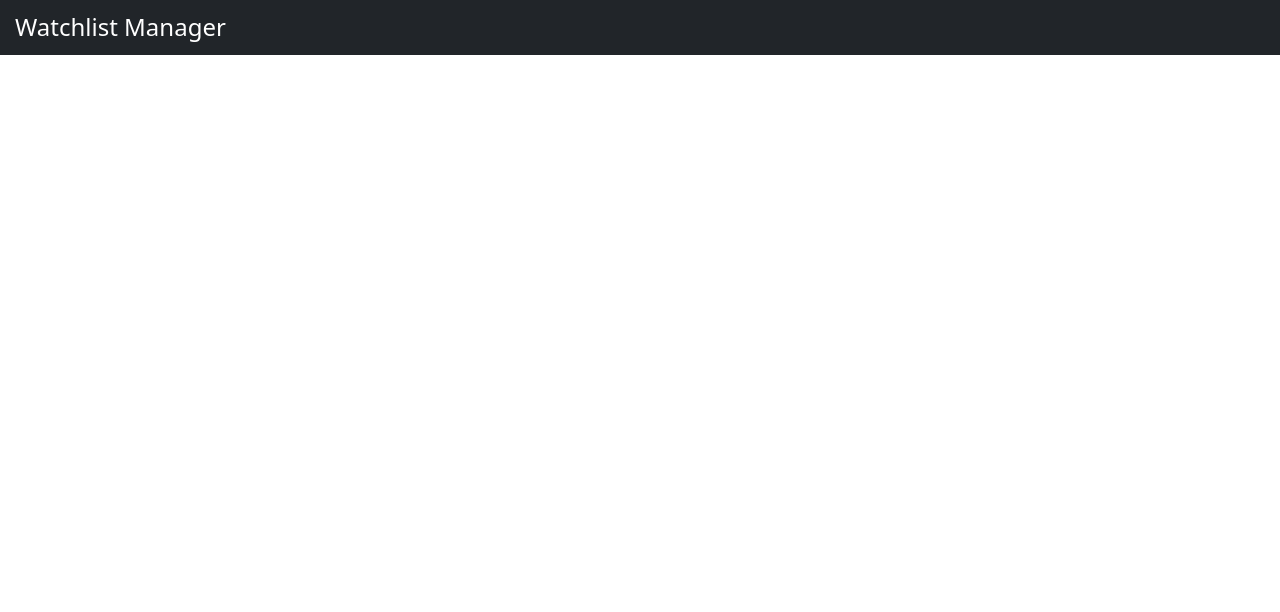
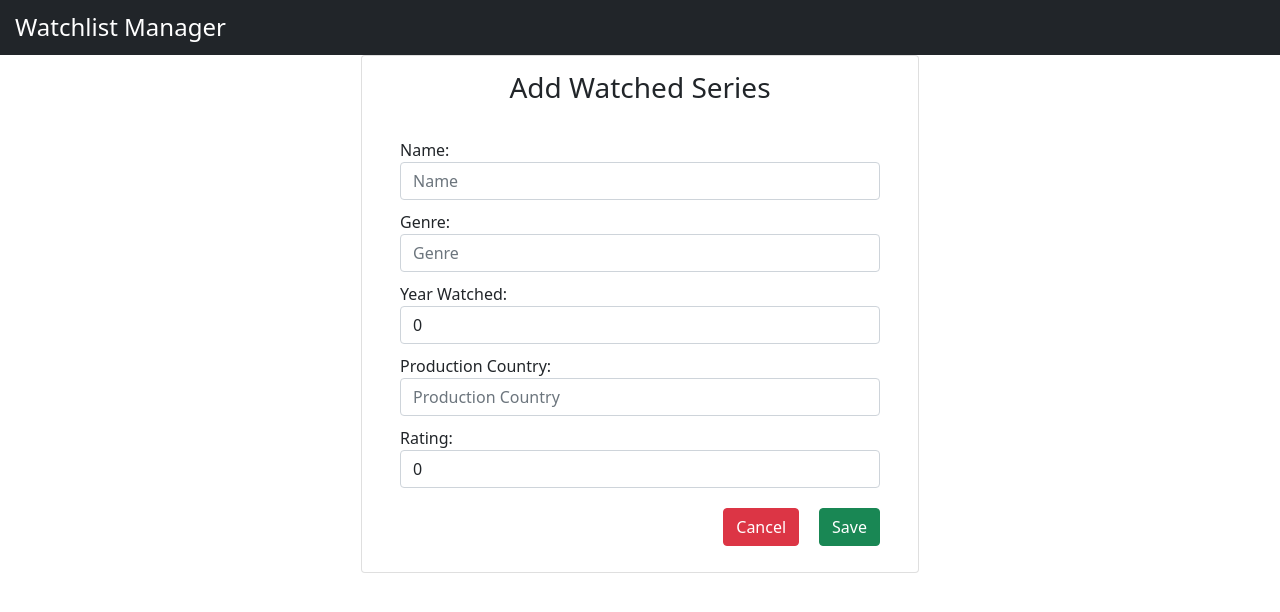
Before and after one commit to Waggeling/watchlist-manager, a React (Create React App) app in the folder watchlist-manager-frontend/: page /add-watchedseries in a window 1280 px wide. Before the commit this address had no page. Shown: the top 612 px of the page. Built offline with nearby package versions, Linux system fonts and the light colour scheme.

Commit message:
Created component for adding new watched series and routing

```diff
--- a/watchlist-manager-frontend/src/App.css
+++ b/watchlist-manager-frontend/src/App.css
@@ -40,3 +40,11 @@
 h2 {
   padding: 15px;
 }
+
+h3 {
+  padding-top: 15px;
+}
+
+.form-group {
+  margin: 10px;
+}
--- a/watchlist-manager-frontend/src/App.js
+++ b/watchlist-manager-frontend/src/App.js
@@ -1,6 +1,8 @@
 import './App.css';
 import { BrowserRouter as Router, Route, Routes } from 'react-router-dom';
+import CreateWatchedSeriesComponent from './components/CreateWatchedSeriesComponent';
 import HeaderComponent from './components/HeaderComponent';
+import HOCForRouteProps from './components/HOCForRouteProps';
 import HomeComponent from './components/HomeComponent';
 import ListWatchedSeriesComponent from './components/ListWatchedSeriesComponent';
 
@@ -11,8 +13,9 @@ function App() {
           <HeaderComponent />
           <div className="container">
             <Routes>
-              <Route path="/" element={<HomeComponent />}></Route>
-              <Route path="/watchedseries" element={<ListWatchedSeriesComponent />}></Route>
+              <Route path="/" element={<HOCForRouteProps Component={HomeComponent} />}></Route>
+              <Route path="watchedseries" element={<HOCForRouteProps Component={ListWatchedSeriesComponent} />}></Route>
+              <Route path="add-watchedseries" element={<HOCForRouteProps Component={CreateWatchedSeriesComponent} />}></Route>
             </Routes>
           </div>
       </Router>
--- /dev/null
+++ b/watchlist-manager-frontend/src/components/CreateWatchedSeriesComponent.js
@@ -0,0 +1,99 @@
+import React, { Component } from 'react';
+
+export default class CreateWatchedSeriesComponent extends Component {
+    constructor(props) {
+      super(props)
+
+      this.state = {
+          name: '',
+          genre: '',
+          yearWatched: 0,
+          productionCountry: '',
+          rating: 0
+      }
+      this.changeNameHandler = this.changeNameHandler.bind(this);
+      this.changeGenreHandler = this.changeGenreHandler.bind(this);
+      this.changeYearWatchedHandler = this.changeYearWatchedHandler.bind(this);
+      this.changeProductionCountryHandler = this.changeProductionCountryHandler.bind(this);
+      this.changeRatingHandler = this.changeRatingHandler.bind(this);
+      this.saveWatchedSeries = this.saveWatchedSeries.bind(this);
+    }
+
+    saveWatchedSeries = (e) => {
+      e.preventDefault();
+      let watchedSeries = {
+        name: this.state.name,
+        genre: this.state.genre,
+        yearWatched: this.state.yearWatched,
+        productionCountry: this.state.productionCountry,
+        rating: this.state.rating
+      }
+      console.log('watched series => ' + JSON.stringify(watchedSeries));
+    }
+
+    changeNameHandler = (event) => {
+      this.setState({name: event.target.value});
+    }
+
+    changeGenreHandler = (event) => {
+      this.setState({genre: event.target.value});
+    }
+
+    changeYearWatchedHandler = (event) => {
+      this.setState({yearWatched: event.target.value});
+    }
+
+    changeProductionCountryHandler = (event) => {
+      this.setState({productionCountry: event.target.value});
+    }
+
+    changeRatingHandler = (event) => {
+      this.setState({rating: event.target.value});
+    }
+
+    cancel() {
+      this.props.navigate('/watchedseries');
+  }
+
+  render() {
+    const btnStyle = {
+      margin: "10px"
+    };
+    return <div>
+        <div className='container'>
+          <div className='row'>
+            <div className='card col-md-6 offset-md-3'>
+              <h3 className='text-center'>Add Watched Series</h3>
+              <div className='card-body'>
+                <form>
+                  <div className='form-group'>
+                    <label>Name:</label>
+                    <input placeholder='Name' name="name" className='form-control' value={this.state.name} onChange={this.changeNameHandler} />
+                  </div>
+                  <div className='form-group'>
+                    <label>Genre:</label>
+                    <input placeholder='Genre' name="genre" className='form-control' value={this.state.genre} onChange={this.changeGenreHandler} />
+                  </div>
+                  <div className='form-group'>
+                    <label>Year Watched:</label>
+                    <input placeholder='Year Watched' name="yearWatched" className='form-control' value={this.state.yearWatched} onChange={this.changeYearWatchedHandler} />
+                  </div>
+                  <div className='form-group'>
+                    <label>Production Country:</label>
+                    <input placeholder='Production Country' name="productionCountry" className='form-control' value={this.state.productionCountry} onChange={this.changeProductionCountryHandler} />
+                  </div>
+                  <div className='form-group'>
+                    <label>Rating:</label>
+                    <input placeholder='Rating' name="rating" className='form-control' value={this.state.rating} onChange={this.changeRatingHandler} />
+                  </div>
+
+                  <button className='btn btn-success float-end' onClick={this.saveWatchedSeries} style={btnStyle}>Save</button>
+                  <button className='btn btn-danger float-end' onClick={this.cancel.bind(this)} style={btnStyle}>Cancel</button>
+                </form>
+              </div>
+            </div>
+          </div>
+        </div>
+    </div>;
+  }
+}
--- /dev/null
+++ b/watchlist-manager-frontend/src/components/HOCForRouteProps.js
@@ -0,0 +1,8 @@
+import { useNavigate } from "react-router-dom";
+
+function HOCForRouteProps({ Component }) {
+  const navigate = useNavigate();
+  return <Component navigate={navigate} />;
+}
+
+export default HOCForRouteProps;
--- a/watchlist-manager-frontend/src/components/ListWatchedSeriesComponent.js
+++ b/watchlist-manager-frontend/src/components/ListWatchedSeriesComponent.js
@@ -2,13 +2,13 @@ import React, { Component } from 'react';
 import WatchedSeriesService from '../services/WatchedSeriesService';
 
 export default class ListWatchedSeriesComponent extends Component {
-
     constructor(props) {
         super(props)
 
         this.state = {
             watchedSeries: []
         }
+        this.addWatchedSeries = this.addWatchedSeries.bind(this);
     }
 
     componentDidMount() {
@@ -17,11 +17,22 @@ export default class ListWatchedSeriesComponent extends Component {
         })
     }
 
+    addWatchedSeries() {
+        this.props.navigate('/add-watchedseries');
+    }
+
     render() {
+    const btnStyle = {
+        width: "190px",
+        marginBottom: "15px"
+    };
     return <div>
         <h2 className='text-center'>Watched Series List</h2>
         <div className='row'>
-            <table className='table table-spriped table-bordered'>
+            <button className='btn btn-warning' onClick={this.addWatchedSeries} style={btnStyle}>Add Watched Series</button>
+        </div>
+        <div className='row'>
+            <table className='table table-striped table-bordered'>
                 <thead>
                     <tr>
                         <th>Rating</th>
```
